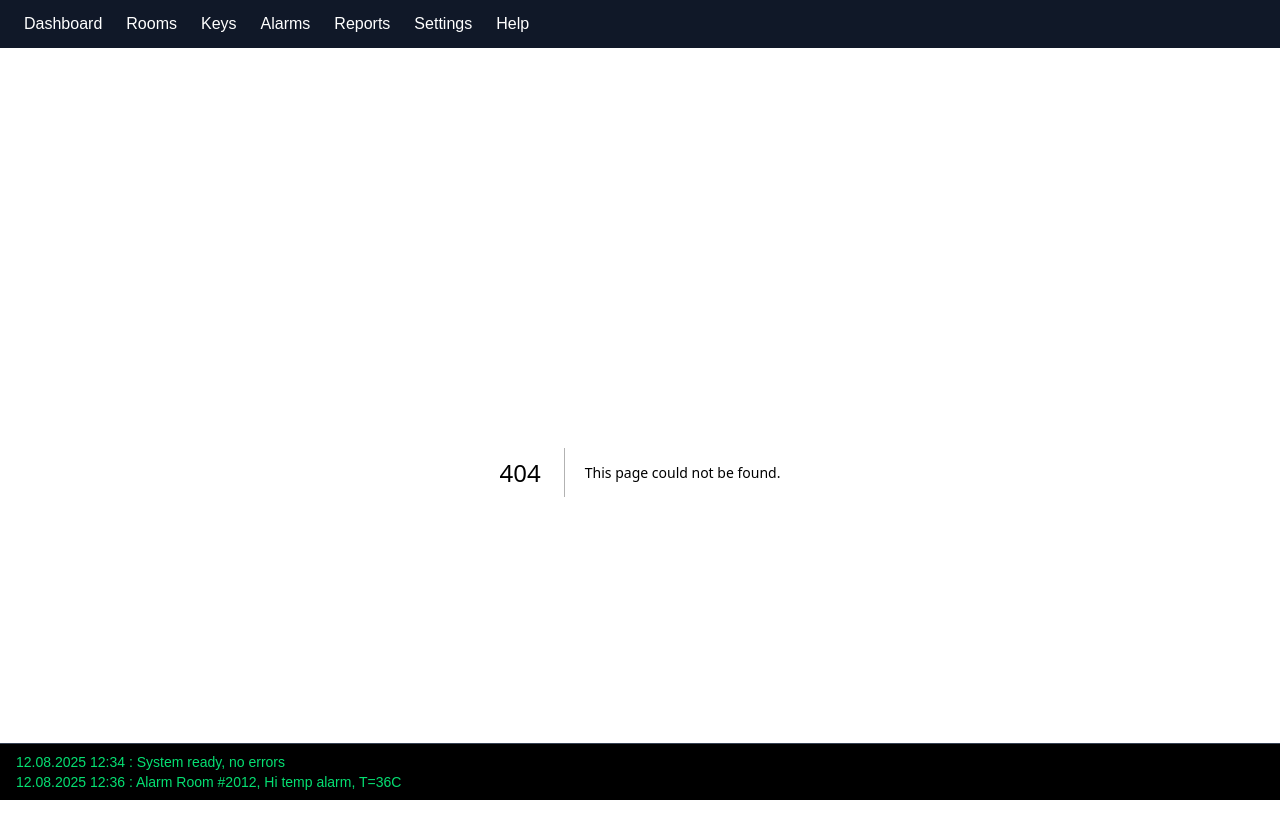
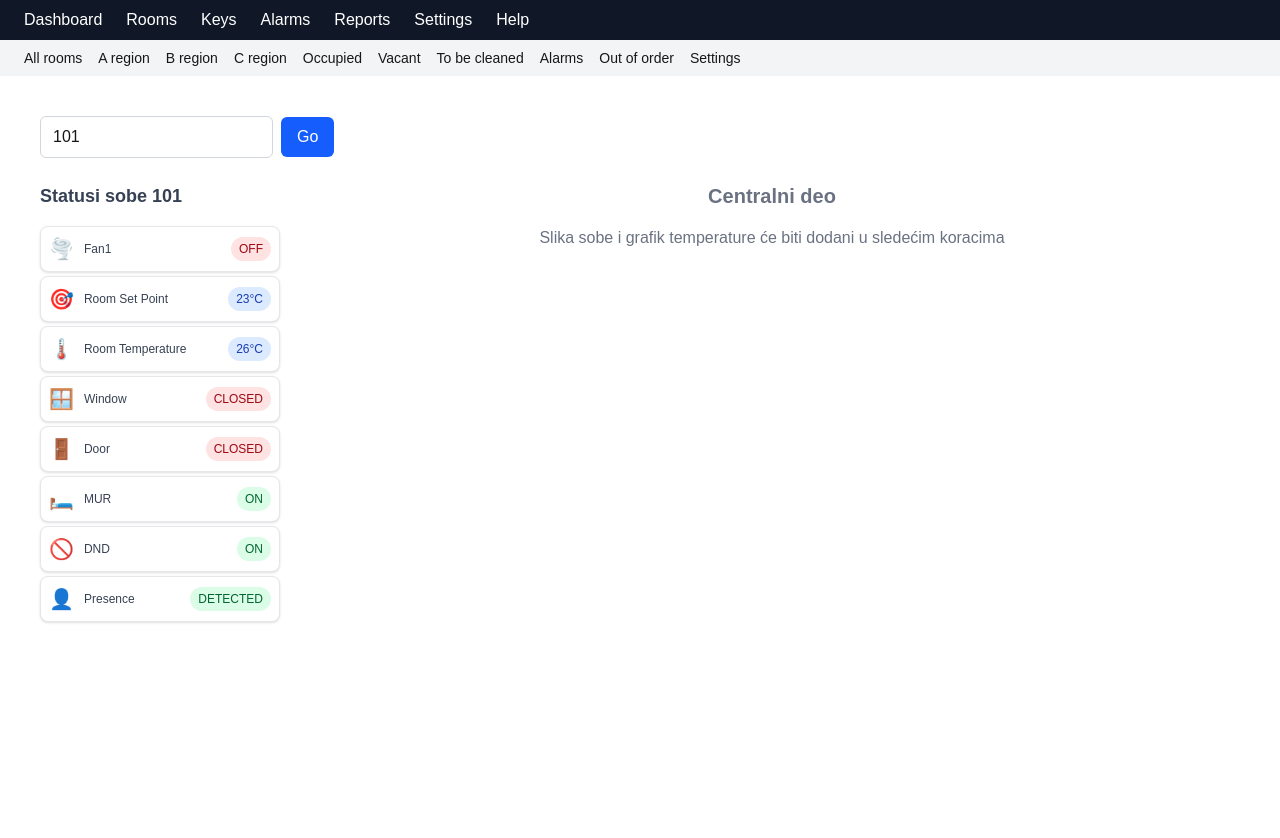
Before and after one commit to urostomanovic/toccata, a Next.js app: page /roomtypeone in a window 1280 px wide. Before the commit this address had no page. Shown: the top 838 px of the page. After the commit the page ends 800 px from the top, so only its background shows below. Built offline with nearby package versions, Linux system fonts and the light colour scheme.

Commit message:
dodata stranica roomtypeone

```diff
--- a/app/layout.js
+++ b/app/layout.js
@@ -1,6 +1,4 @@
 import "./globals.css";
-import Navbar from "@/components/Navbar";
-import SystemTerminal from "@/components/SystemTerminal";
 
 export const metadata = {
   title: "Toccata",
@@ -10,10 +8,8 @@ export const metadata = {
 export default function RootLayout({ children }) {
   return (
     <html lang="en">
-      <body className="pb-20">
-        <Navbar />
-        <main className="p-6">{children}</main>
-        <SystemTerminal />
+      <body>
+        {children}
       </body>
     </html>
   );
--- a/app/page.js
+++ b/app/page.js
@@ -1,8 +1,15 @@
+import Navbar from "@/components/Navbar";
+
 export default function Home() {
   return (
-    <div>
-      <h1 className="text-2xl font-bold mb-4">TOCCATA Dashboard</h1>
-      <p>Welcome to the main screen of the Toccata system.</p>
-    </div>
+    <>
+      <Navbar />
+      <main className="p-6">
+        <div className="p-4">
+          <h1 className="text-2xl font-bold mb-4">TOCCATA Dashboard</h1>
+          <p>Welcome to the main screen of the Toccata system.</p>
+        </div>
+      </main>
+    </>
   );
 }
--- a/app/rooms/occupied/page.jsx
+++ b/app/rooms/occupied/page.jsx
@@ -1,9 +1,12 @@
 "use client";
 
+import { useRouter } from "next/navigation";
+import Navbar from "@/components/Navbar";
 import RoomCardMini from "@/components/RoomCardMini";
 import RoomsSubnav from "@/components/RoomsSubnav";
 
 export default function OccupiedRoomsPage() {
+  const router = useRouter();
   const floors = 10;
   const roomsPerFloor = 20;
 
@@ -36,9 +39,15 @@ export default function OccupiedRoomsPage() {
     return acc;
   }, {});
 
+  const handleRoomClick = (roomId) => {
+    router.push(`/roomtypeone?id=${roomId}`);
+  };
+
   return (
     <>
+      <Navbar />
       <RoomsSubnav />
+      <main className="p-6">
         <div className="p-4">
           <h1 className="text-xl font-bold mb-4">Occupied Rooms</h1>
 
@@ -52,17 +61,23 @@ export default function OccupiedRoomsPage() {
                 </h2>
                 <div className="flex gap-2 flex-wrap">
                   {occupiedRoomsByFloor[floorNumber].map((room) => (
+                    <div
+                      key={room.id}
+                      onClick={() => handleRoomClick(room.id)}
+                      className="cursor-pointer hover:scale-105 transition-transform"
+                    >
                       <RoomCardMini
-                    key={room.id}
                         id={room.id}
                         status={room.status}
                         icons={room.icons}
                       />
+                    </div>
                   ))}
                 </div>
               </div>
             ))}
         </div>
+      </main>
     </>
   );
 }
--- a/app/rooms/page.jsx
+++ b/app/rooms/page.jsx
@@ -1,10 +1,13 @@
 "use client";
 
 import { useState } from "react";
+import { useRouter } from "next/navigation";
+import Navbar from "@/components/Navbar";
 import RoomsSubnav from "@/components/RoomsSubnav";
 import RoomCardMini from "@/components/RoomCardMini";
 
 export default function RoomsPage() {
+  const router = useRouter();
   const floors = 10;
   const roomsPerFloor = 20;
 
@@ -37,32 +40,40 @@ export default function RoomsPage() {
     );
   });
 
+  const handleRoomClick = (roomId) => {
+    router.push(`/roomtypeone?id=${roomId}`);
+  };
+
   return (
     <>
-      {/* RoomsSubnav skroz do glavnog menija - bez praznog prostora */}
+      <Navbar />
       <RoomsSubnav />
-
+      <main className="p-6">
         <div className="p-4">
-        <h1 className="text-xl font-bold mb-4">Virtual Hotel Overview</h1>
-
           {/* Glavni sadržaj sa scroll barovima */}
-        <div className="overflow-x-auto overflow-y-auto max-h-[75vh] border rounded shadow-inner">
+          <div className="overflow-x-auto overflow-y-auto max-h-[85vh] border rounded shadow-inner">
             <div className="flex flex-col gap-2 min-w-[1300px]">
               {hotel.map((floor, floorIndex) => (
                 <div key={floorIndex} className="flex gap-2">
                   {floor.map((room) => (
+                    <div
+                      key={room.id}
+                      onClick={() => handleRoomClick(room.id)}
+                      className="cursor-pointer hover:scale-105 transition-transform"
+                    >
                       <RoomCardMini
-                    key={room.id}
                         id={room.id}
                         status={room.status}
                         icons={room.icons}
                       />
+                    </div>
                   ))}
                 </div>
               ))}
             </div>
           </div>
         </div>
+      </main>
     </>
   );
 }
--- /dev/null
+++ b/app/roomtypeone/page.jsx
@@ -0,0 +1,103 @@
+"use client";
+
+import { useState } from "react";
+import { useSearchParams, useRouter } from "next/navigation";
+import Navbar from "@/components/Navbar";
+import RoomsSubnav from "@/components/RoomsSubnav";
+
+export default function RoomTypeOnePage() {
+  const searchParams = useSearchParams();
+  const router = useRouter();
+
+  // Uzima ID sobe iz URL parametra, ili default na 101
+  const initialRoomId = searchParams.get('id') || '101';
+  const [roomId, setRoomId] = useState(initialRoomId);
+
+  const handleGoClick = () => {
+    // Navigira na istu stranicu sa novim ID-om sobe
+    router.push(`/roomtypeone?id=${roomId}`);
+  };
+
+  const handleKeyPress = (e) => {
+    if (e.key === 'Enter') {
+      handleGoClick();
+    }
+  };
+
+  // Statusi sobe - fiksni za roomtypeone, u produkciji će se čitati sa servera
+  const roomStatuses = [
+    { id: 'fan1', label: 'Fan1', value: 'OFF', icon: '🌪️' },
+    { id: 'roomSetPoint', label: 'Room Set Point', value: '23°C', icon: '🎯' },
+    { id: 'roomTemperature', label: 'Room Temperature', value: '26°C', icon: '🌡️' },
+    { id: 'window', label: 'Window', value: 'CLOSED', icon: '🪟' },
+    { id: 'door', label: 'Door', value: 'CLOSED', icon: '🚪' },
+    { id: 'mur', label: 'MUR', value: 'ON', icon: '🛏️' },
+    { id: 'dnd', label: 'DND', value: 'ON', icon: '🚫' },
+    { id: 'presence', label: 'Presence', value: 'DETECTED', icon: '👤' },
+  ];
+
+  return (
+    <>
+      <Navbar />
+      <RoomsSubnav />
+      <main className="p-6">
+        <div className="p-4">
+          {/* Gornji levi ugao - broj sobe i Go dugme */}
+          <div className="flex justify-start mb-6">
+            <div className="flex items-center gap-2">
+              <input
+                type="text"
+                value={roomId}
+                onChange={(e) => setRoomId(e.target.value)}
+                onKeyPress={handleKeyPress}
+                placeholder="Broj sobe"
+                className="px-3 py-2 border border-gray-300 rounded-md focus:outline-none focus:ring-2 focus:ring-blue-500"
+              />
+              <button
+                onClick={handleGoClick}
+                className="px-4 py-2 bg-blue-600 text-white rounded-md hover:bg-blue-700 focus:outline-none focus:ring-2 focus:ring-blue-500"
+              >
+                Go
+              </button>
+            </div>
+          </div>
+
+          {/* Statusi sobe - leva kolona */}
+          <div className="flex gap-6">
+            <div className="w-1/5 max-w-xs">
+              <h2 className="text-lg font-semibold mb-4 text-gray-700">Statusi sobe {roomId}</h2>
+                             <div className="space-y-1">
+                                 {roomStatuses.map((status) => (
+                   <div
+                     key={status.id}
+                     className="bg-white p-2 rounded-lg border border-gray-200 shadow-sm hover:shadow-md transition-shadow flex items-center justify-between"
+                   >
+                                                                 <span className="text-xl mr-2.5">{status.icon}</span>
+                      <div className="text-xs font-medium text-gray-700 flex-1">{status.label}</div>
+                      <span className={`text-xs px-2 py-1 rounded-full ${
+                        status.value === 'ON' || status.value === 'DETECTED'
+                          ? 'bg-green-100 text-green-800'
+                          : status.value === 'OFF' || status.value === 'CLOSED'
+                          ? 'bg-red-100 text-red-800'
+                          : 'bg-blue-100 text-blue-800'
+                      }`}>
+                        {status.value}
+                      </span>
+                   </div>
+                 ))}
+              </div>
+            </div>
+
+            {/* Centralni sadržaj - preostala širina */}
+            <div className="flex-1">
+              <div className="text-center text-gray-500">
+                <h2 className="text-xl font-bold mb-4">Centralni deo</h2>
+                <p>Slika sobe i grafik temperature će biti dodani u sledećim koracima</p>
+              </div>
+            </div>
+          </div>
+        </div>
+      </main>
+    </>
+  );
+}
--- a/components/Navbar.jsx
+++ b/components/Navbar.jsx
@@ -17,7 +17,7 @@ export default function Navbar() {
   const pathname = usePathname();
 
   return (
-    <nav className="bg-gray-900 text-white px-6 py-3 flex gap-6">
+    <nav className="bg-gray-900 text-white px-6 py-2 flex gap-6">
       {navItems.map((item) => (
         <Link
           key={item.href}
--- a/components/RoomsSubnav.jsx
+++ b/components/RoomsSubnav.jsx
@@ -19,7 +19,7 @@ export default function RoomsSubnav() {
   const pathname = usePathname();
 
   return (
-    <div className="bg-gray-100 px-6 py-0 flex flex-wrap gap-4 text-sm -mt-3">
+    <div className="bg-gray-100 px-6 py-2 flex flex-wrap gap-4 text-sm">
       {items.map((item) => (
         <Link
           key={item.href}
```
Lines whose indentation alone changed are shown as unchanged.
